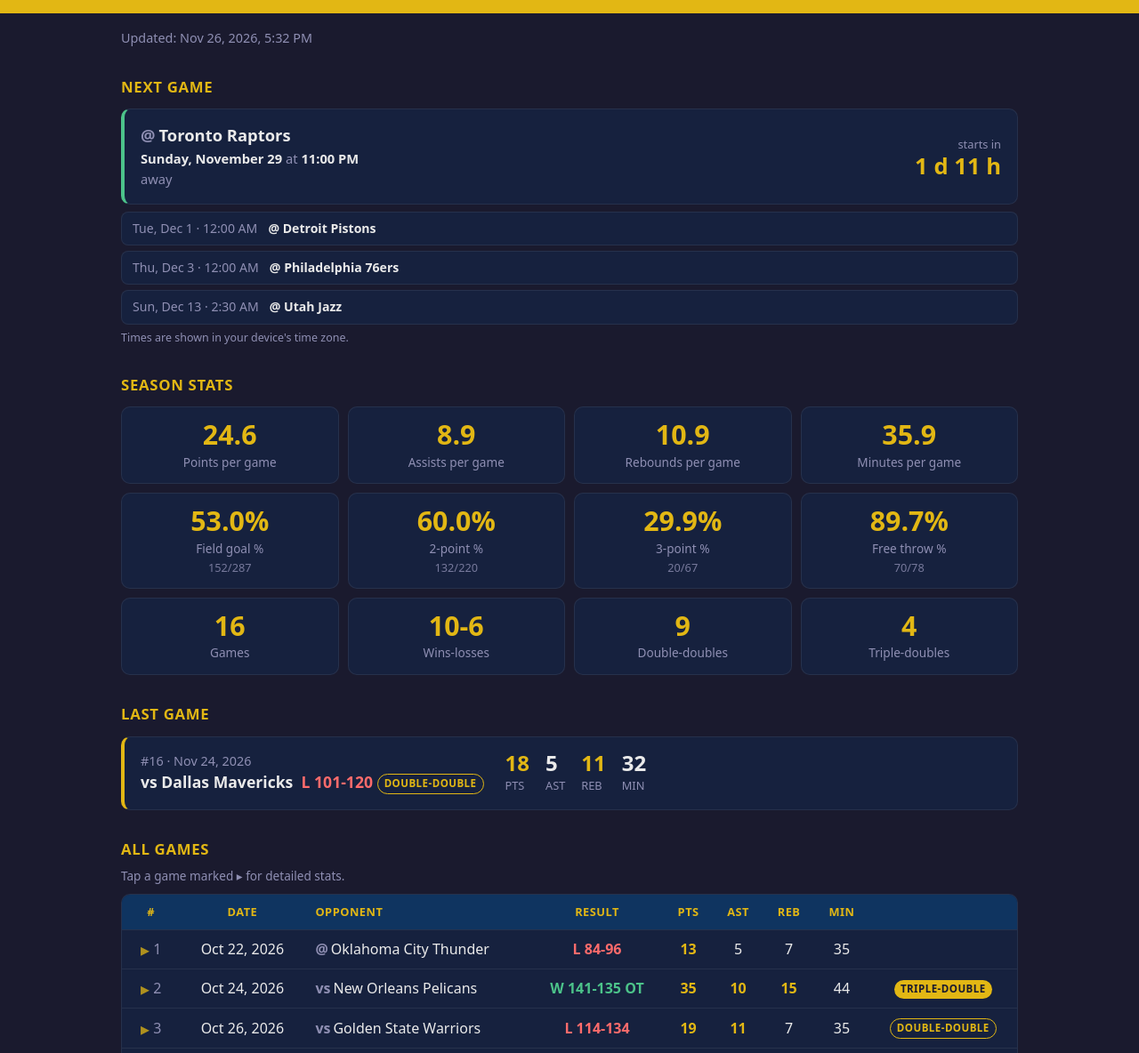
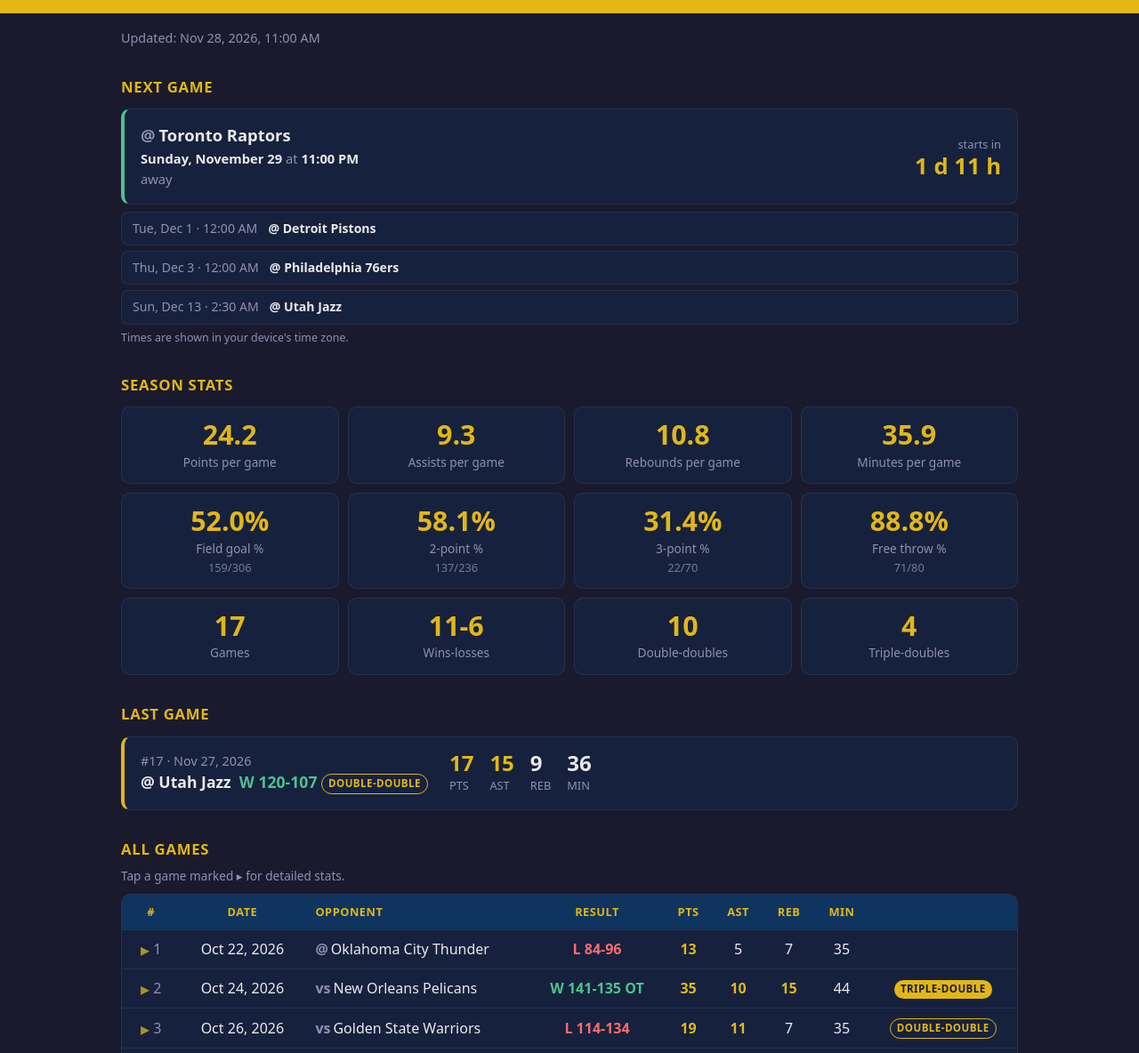
Before and after one commit to Vladimir2709/jokic-statistika, a plain HTML site: page docs/index.html in a window 1280 px wide. Shown: the part 85-1269 px from the top of the page at 89% size. Drawn offline with nearby package versions, Linux system fonts and the light colour scheme.

Commit message:
Utakmica #17: Denver Nuggets - Utah Jazz 120:107

```diff
--- a/docs/index.html
+++ b/docs/index.html
@@ -376,38 +376,38 @@
 <script>
 // Podatke ovde upisuje aplikacija (jokic_app.py) svaki put kad se doda ili obriše utakmica.
 const PODACI = {
- "azurirano": "26.11.2026. u 18:32",
- "azurirano_iso": "2026-11-26T18:32+01:00",
+ "azurirano": "28.11.2026. u 12:00",
+ "azurirano_iso": "2026-11-28T12:00+01:00",
  "statistika": {
   "sut": {
    "iz_igre": [
-    152,
-    287
+    159,
+    306
    ],
    "za_dva": [
-    132,
-    220
+    137,
+    236
    ],
    "trojke": [
-    20,
-    67
+    22,
+    70
    ],
    "slobodna": [
-    70,
-    78
+    71,
+    80
    ]
   },
-  "pobede": 10,
+  "pobede": 11,
   "porazi": 6,
-  "utakmice": 16,
-  "ukupno_poena": 394,
-  "ukupno_ast": 143,
-  "ukupno_sko": 175,
-  "prosek_poena": 24.625,
-  "prosek_ast": 8.9375,
-  "prosek_sko": 10.9375,
-  "prosek_min": 35.875,
-  "dabl_dabl": 9,
+  "utakmice": 17,
+  "ukupno_poena": 411,
+  "ukupno_ast": 158,
+  "ukupno_sko": 184,
+  "prosek_poena": 24.176470588235293,
+  "prosek_ast": 9.294117647058824,
+  "prosek_sko": 10.823529411764707,
+  "prosek_min": 35.88235294117647,
+  "dabl_dabl": 10,
   "tripl_dabl": 4
  },
  "utakmice": [
@@ -842,6 +842,33 @@ const PODACI = {
     "plus_minus": -8
    },
    "mesto": "D"
+  },
+  {
+   "redni": 17,
+   "datum": "28.11.2026",
+   "datum_us": "2026-11-27",
+   "protivnik": "Utah Jazz",
+   "poeni": 17,
+   "asistencije": 15,
+   "skokovi": 9,
+   "minuti": 36,
+   "ishod": "W",
+   "rezultat": "120:107",
+   "ucinak": "DD",
+   "detalji": {
+    "fgm": 7,
+    "fga": 19,
+    "tpm": 2,
+    "tpa": 3,
+    "ftm": 1,
+    "fta": 2,
+    "ukradene": 2,
+    "blokade": 0,
+    "izgubljene": 2,
+    "faulovi": 1,
+    "plus_minus": 14
+   },
+   "mesto": "G"
   }
  ],
  "raspored": [
@@ -979,7 +1006,7 @@ const PODACI = {
    "protivnik": "Utah Jazz",
    "mesto": "G",
    "napomena": "",
-   "odigrana": false
+   "odigrana": true
   },
   {
    "datum_us": "2026-11-29",
@@ -1512,7 +1539,7 @@ const PODACI = {
    "opis_en": "Regular season",
    "slavlje_en": "Nikola Jokić has passed 20,000 career points!",
    "pocetak": 18009,
-   "trenutno": 18403,
+   "trenutno": 18420,
    "postignuto": null
   },
   {
@@ -1526,7 +1553,7 @@ const PODACI = {
    "opis_en": "Regular season",
    "slavlje_en": "Nikola Jokić has passed 10,000 career rebounds!",
    "pocetak": 8977,
-   "trenutno": 9152,
+   "trenutno": 9161,
    "postignuto": null
   },
   {
@@ -1540,7 +1567,7 @@ const PODACI = {
    "opis_en": "Regular season",
    "slavlje_en": "Nikola Jokić has passed 7,000 career assists!",
    "pocetak": 6080,
-   "trenutno": 6223,
+   "trenutno": 6238,
    "postignuto": null
   }
  ],
```
